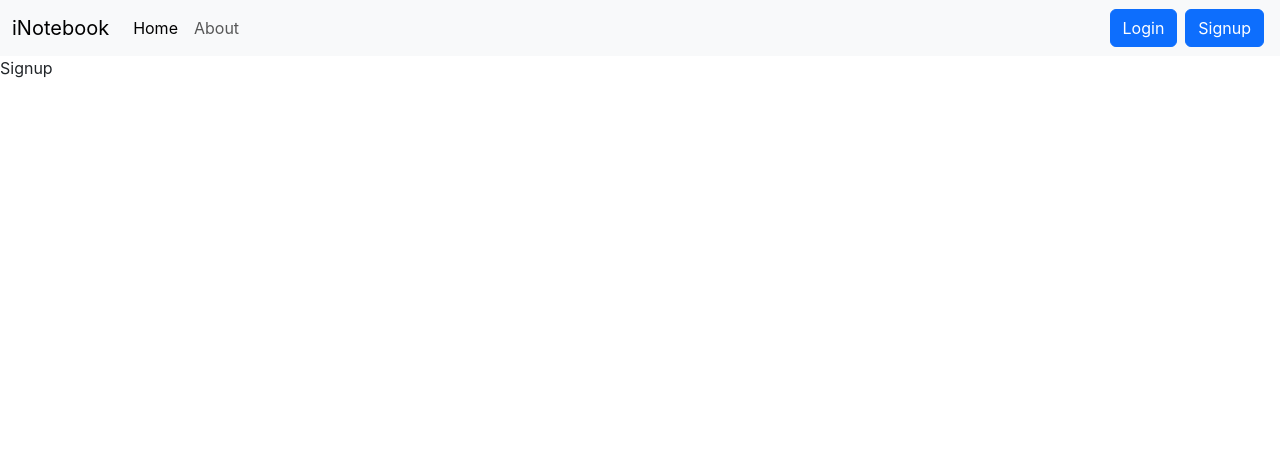
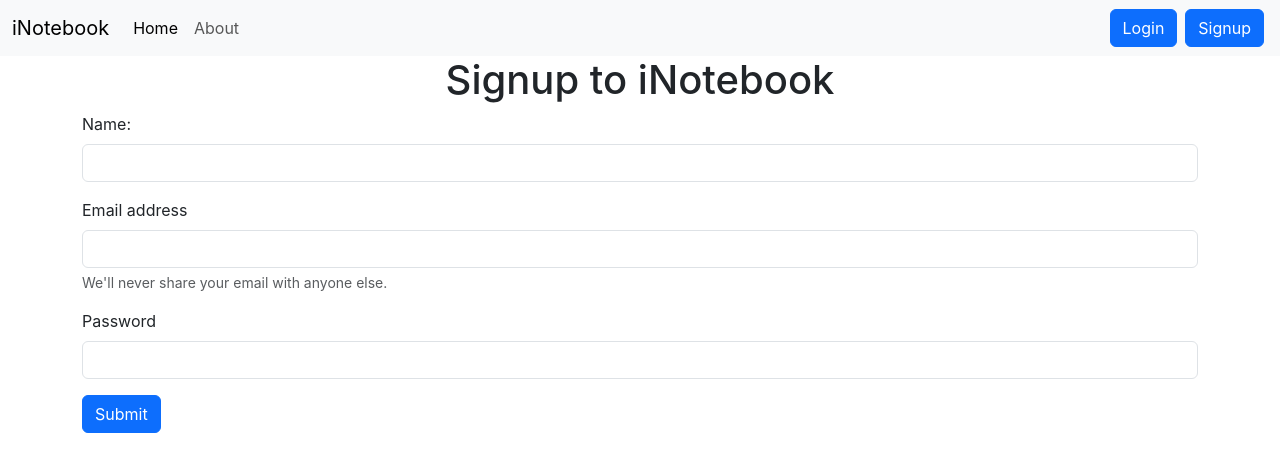
Before and after one commit to eren-1234-yeager/iNotebook-React, a React (Create React App) app: page /signup in a window 1280 px wide. Shown: the top 472 px of the page. Built offline with nearby package versions, Linux system fonts and the light colour scheme.

Commit message:
Added Signup and Validation (in login and signup)

```diff
--- a/src/components/Login.js
+++ b/src/components/Login.js
@@ -22,8 +22,8 @@ export default function Login() {
         let response=await fetch('http://localhost:3000/api/auth/loginUser/',options)
         let data=await response.json()
         // console.log(data.authToken)
-        localStorage.setItem('authToken',data.authToken)
         if(response.status===200){
+            localStorage.setItem('authToken',data.authToken)
             navigate('/')
         }
     }
@@ -34,12 +34,12 @@ export default function Login() {
                 <form onSubmit={login}>
                     <div className="mb-3">
                         <label htmlFor="exampleInputEmail1" className="form-label">Email address</label>
-                        <input type="email" className="form-control" id="exampleInputEmail1" aria-describedby="emailHelp" name="email" onChange={onChange}/>
+                        <input type="email" className="form-control" id="exampleInputEmail1" aria-describedby="emailHelp" name="email" minLength={5} onChange={onChange}/>
                         <div id="emailHelp" className="form-text">We'll never share your email with anyone else.</div>
                     </div>
                     <div className="mb-3">
                         <label htmlFor="exampleInputPassword1" className="form-label">Password</label>
-                        <input type="password" name="password" className="form-control" id="exampleInputPassword1" onChange={onChange}/>
+                        <input type="password" name="password" className="form-control" id="exampleInputPassword1" minLength={7} onChange={onChange}/>
                     </div>
 
                     <button type="submit" className="btn btn-primary">Submit</button>
--- a/src/components/Signup.js
+++ b/src/components/Signup.js
@@ -1,7 +1,55 @@
-import React from 'react'
+import React, { useState } from 'react'
+import { useNavigate } from 'react-router-dom'
 
 export default function Signup() {
+  let navigate=useNavigate()
+  const [credentials, setCredentials] = useState({ name: "", email: "", password: "", confirmPassword: "" })
+  const onChange = (e) => {
+    setCredentials({ ...credentials, [e.target.name]: e.target.value })
+    console.log({ ...credentials, [e.target.name]: e.target.value })
+  }
+  const signup = async (e) => {
+    e.preventDefault()
+    console.log(credentials)
+    let options = {
+      method: "POST",
+      headers: {
+        "Content-Type": "application/json"
+      },
+      body: JSON.stringify(credentials)
+    }
+
+    let response = await fetch('http://localhost:3000/api/auth/createUser/', options)
+    let data = await response.json()
+    console.log(data.authToken)
+    if (response.status === 200) {
+      localStorage.setItem('authToken', data.authToken)
+      navigate('/')
+    }
+  }
   return (
-    <div>Signup</div>
+    <>
+      <div className="container">
+        <h1 className='text-center'>Signup to iNotebook</h1>
+        <form onSubmit={signup}>
+          <div className="mb-3">
+            <label htmlFor="exampleInputEmail1" className="form-label">Name:</label>
+            <input type="text" className="form-control" id="exampleInputEmail1" aria-describedby="emailHelp" name="name" minLength={3} onChange={onChange} />
+          </div>
+
+          <div className="mb-3">
+            <label htmlFor="exampleInputEmail1" className="form-label">Email address</label>
+            <input type="email" className="form-control" id="exampleInputEmail1" aria-describedby="emailHelp" name="email" minLength={5} onChange={onChange} />
+            <div id="emailHelp" className="form-text">We'll never share your email with anyone else.</div>
+          </div>
+          <div className="mb-3">
+            <label htmlFor="exampleInputPassword1" className="form-label">Password</label>
+            <input type="password" name="password" className="form-control" id="exampleInputPassword1" minLength={7} onChange={onChange} />
+          </div>
+
+          <button type="submit" className="btn btn-primary">Submit</button>
+        </form>
+      </div>
+    </>
   )
 }
```
Also changed, not shown: 1 other file (tests, documents, lock files or other folders).
